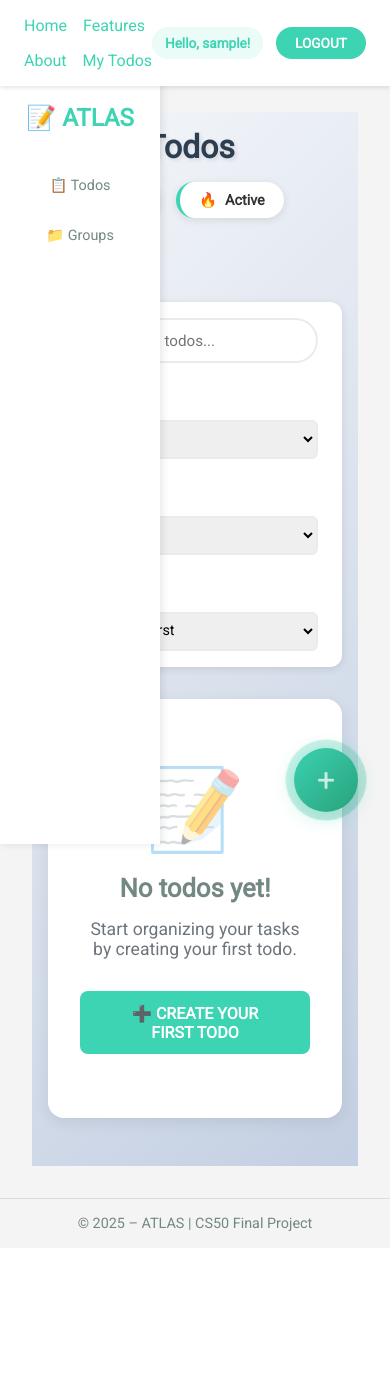
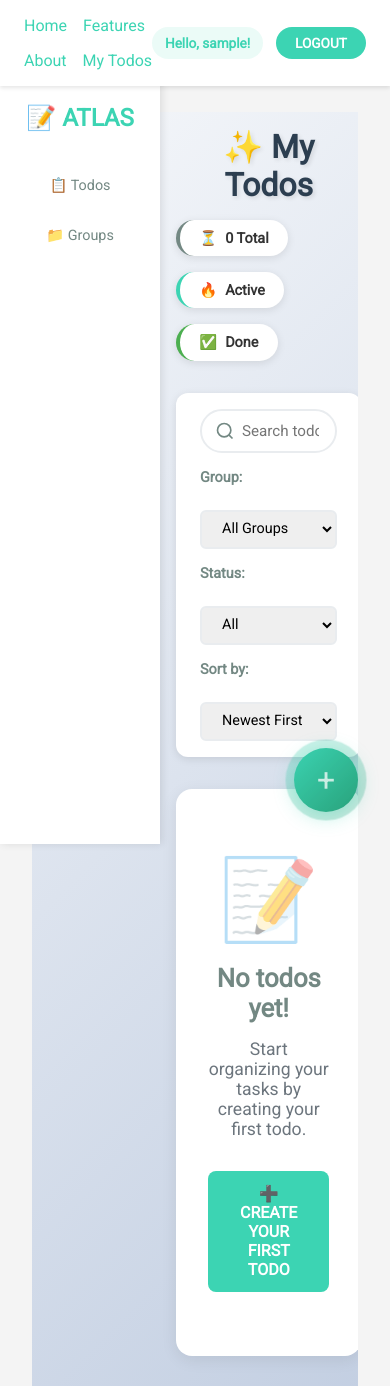
Before and after one commit to thedivloop/advanced-todo-list, a Django app: page /todos/ in a window 390 px wide. Shown: the top 1386 px of the page. Before the commit the page ends 1232 px from the top, so only its background shows below. Run offline with Django 5.2, Linux system fonts and the light colour scheme; the visitor is signed in with stand-in values (Sample User, id 1); data that the repository does not hold is empty.

Commit message:
small CSS responsiveness adjustments

```diff
--- a/todos/static/todos/css/styles.css
+++ b/todos/static/todos/css/styles.css
@@ -563,7 +563,7 @@ aside nav hr {
 }
 
 .search-box {
-  flex: 1;
+  width: 100%;
   min-width: 250px;
 }
 
@@ -1126,7 +1126,7 @@ aside nav hr {
   }
 
   .todos-content {
-    margin-left: 0;
+    margin-left: 8rem;
     padding: 1rem;
     max-width: 100vw;
   }
@@ -1148,7 +1148,7 @@ aside nav hr {
   }
 
   .timer-display {
-    font-size: 2.5em;
+    font-size: 2.2em;
   }
 
   .todo-buttons {
```
Also changed, not shown: todos/templates/todos/detail.html (+10 -0 lines).
